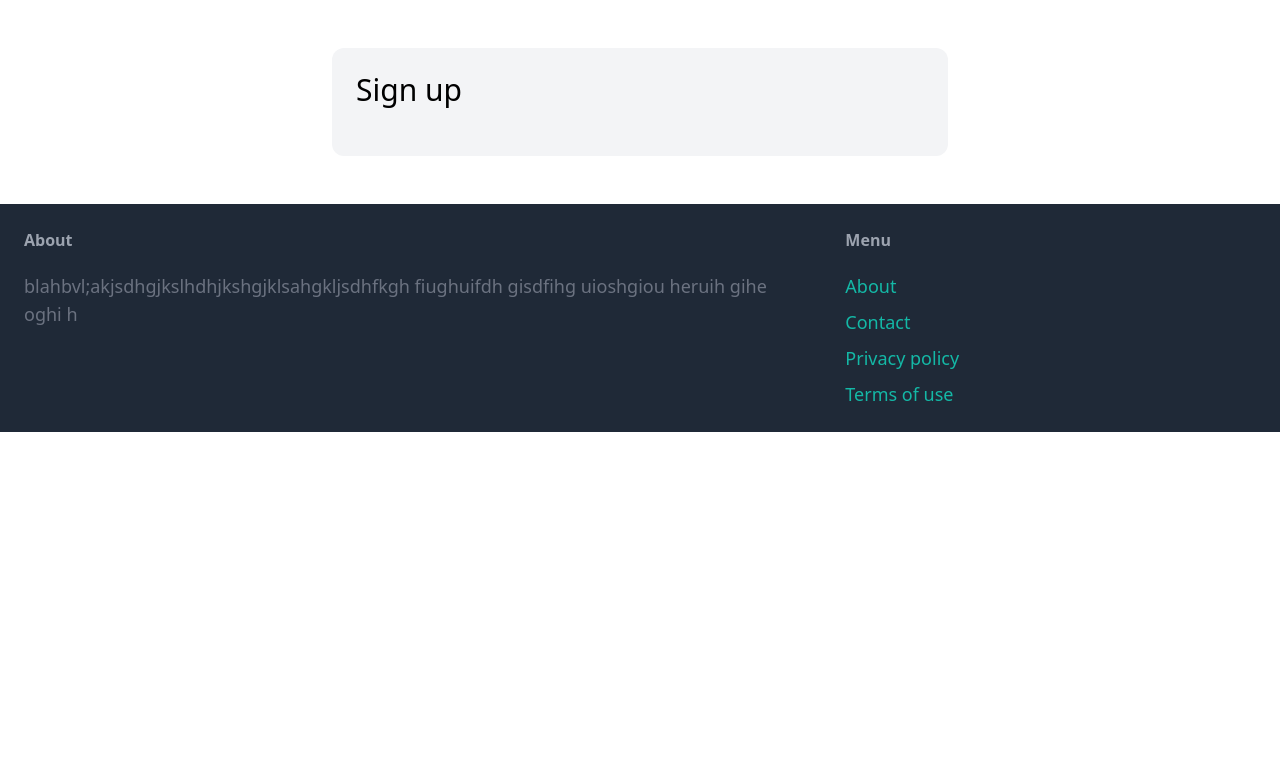
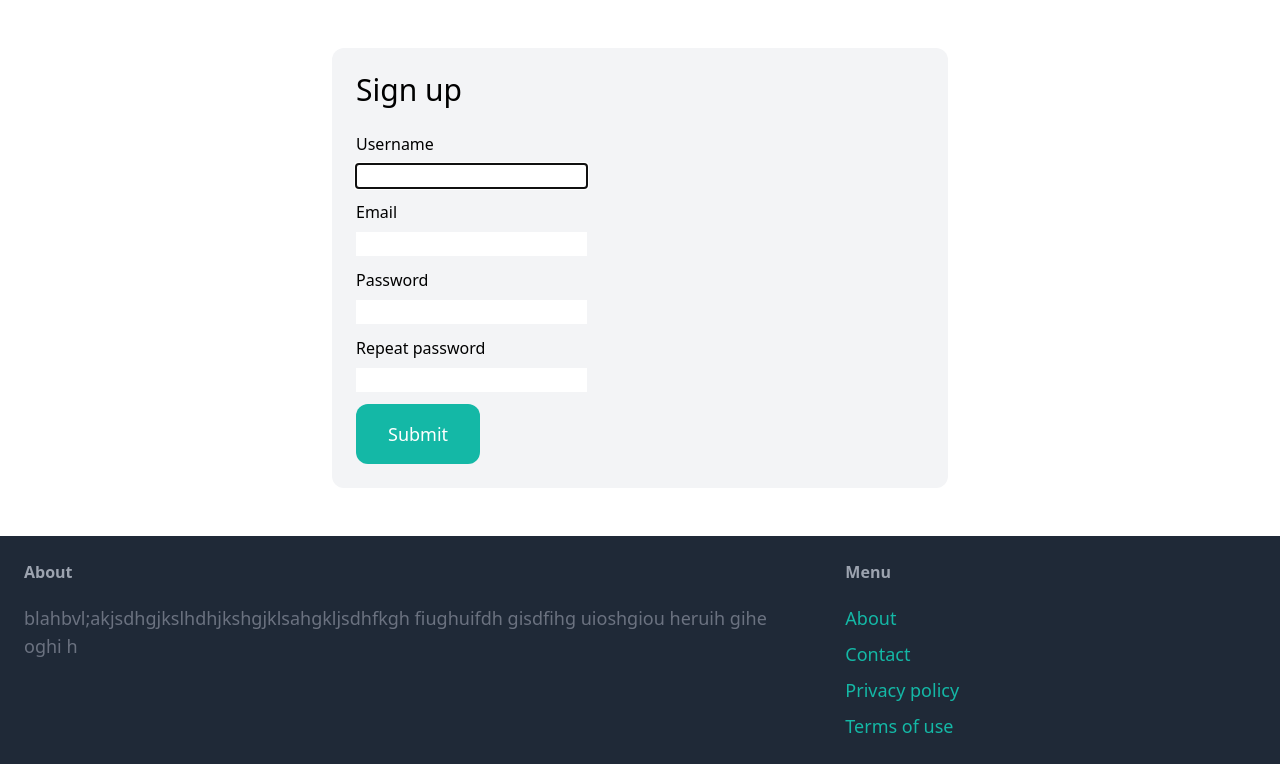
Before and after one commit to halva2251/python_django, a Django app: page /signup/ in a window 1280 px wide. Shown: the part 77-841 px from the top of the page. Before the commit the page ends 509 px from the top, so only its background shows below. Run offline with Django 4.2, Linux system fonts and the light colour scheme; some libraries are stand-ins or nearby versions.

Commit message:
upgraded signup page

```diff
--- a/django_project/core/templates/core/signup.html
+++ b/django_project/core/templates/core/signup.html
@@ -5,5 +5,42 @@
 {% block content %}
 <div class="w-1/2 my-6 mx-auto p-6 bg-gray-100 rounded-xl">
     <h1 class="mb-6 text-3xl">Sign up</h1>
+
+    <form method="post" action=".">
+        {% csrf_token %}
+
+        <div class="mb-3">
+            <label class="inline-block mb-2">Username</label><br>
+            {{ form.username }}
+        </div>
+
+        <div class="mb-3">
+            <label class="inline-block mb-2">Email</label><br>
+            {{ form.email }}
+        </div>
+
+        <div class="mb-3">
+            <label class="inline-block mb-2">Password</label><br>
+            {{ form.password1 }}
+        </div>
+
+        <div class="mb-3">
+            <label class="inline-block mb-2">Repeat password</label><br>
+            {{ form.password2 }}
+        </div>
+
+        {% if form.errors or form.non_field_errors %}
+        <div class="mb-3 p-6 bg-red-100 rounded-xl">
+            {% for field in form %}
+                {{ field.errors }}
+            {% endfor %}
+
+            {{ form.non_field_errors }}
+        </div>
+        {% endif %}
+
+
+        <button class="py-4 px-8 text-lg bg-teal-500 hover:bg-teal-700 rounded-xl text-white">Submit</button>
+    </form>
 </div>
 {% endblock %}
```
